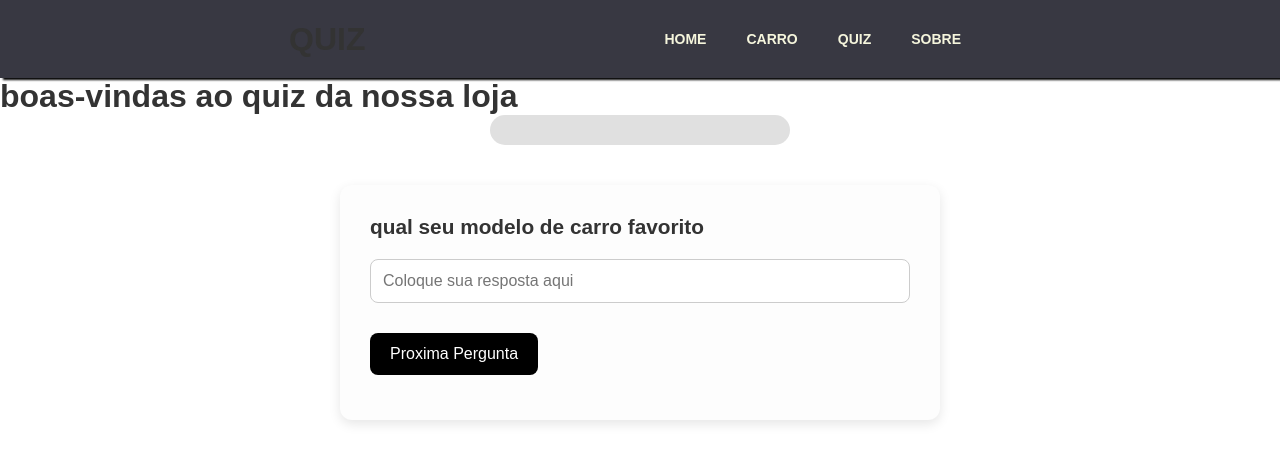
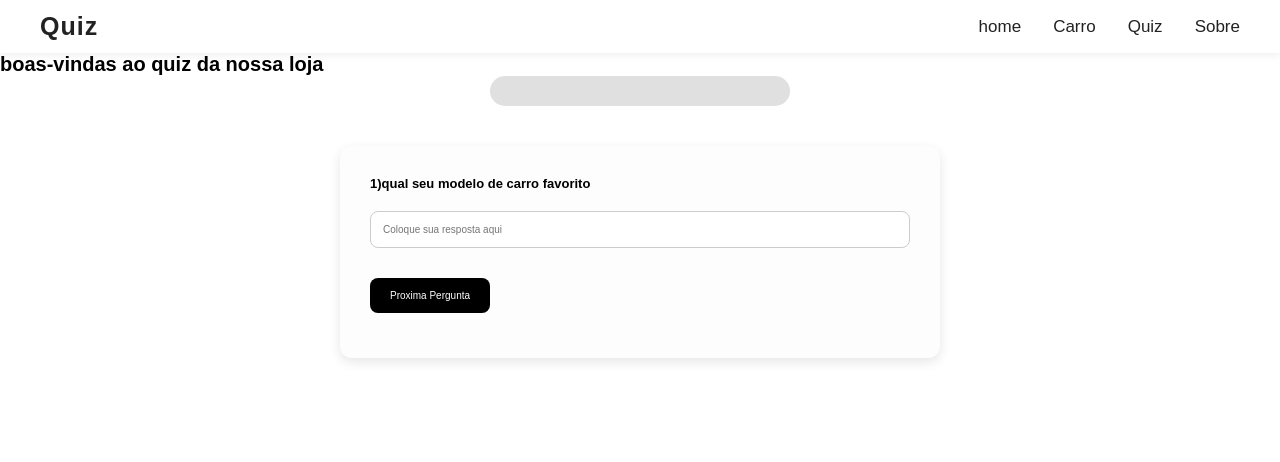
Before and after one commit to CP1-Front-404/CP2---Web, a plain HTML site: page pages/quiz.html in a window 1280 px wide. Drawn offline with Linux system fonts and the light colour scheme.

Commit message:
estilizando o header de sobre,quiz,carros

```diff
--- a/src/css/carros.css
+++ b/src/css/carros.css
@@ -1,38 +1,57 @@
-
-*{
+* {
     margin: 0;
     padding: 0;
     box-sizing: border-box;
 }
 
-body{
+html {
+    font-size: 62.5%;
+    scroll-behavior: smooth;
+    user-select: none;
+}
+
+body {
+    font-family: 'Montserrat', Arial, sans-serif;
     background: #fff;
 }
-header{
-    background:rgb(56, 56, 66);
+
+header {
+    background: #fff;
     display: flex;
-    justify-content: space-evenly;
+    justify-content: space-between;
     align-items: center;
-    box-shadow: 3px 2px 2px black;
-    padding: 20px;
-    flex-wrap: wrap;
-    text-transform: uppercase;
+    box-shadow: 0 2px 8px rgba(0,0,0,0.07);
+    padding: 12px 40px;
+    top: 0;
+    width: 100%;
+    z-index: 1000;
 }
-header nav ul{
+
+header h1 {
+    font-size: 2.5rem;
+    color: #222;
+    font-weight: 600;
+    letter-spacing: 1px;
+    margin: 0;
+}
+
+header nav ul {
     list-style: none;
     display: flex;
-    padding: 10px;
+    gap: 32px;
+    padding: 0;
+    margin: 0;
 }
-header nav ul li{
-    padding: 0px 20px;
+
+header nav ul li a {
+    text-decoration: none;
+    color: #222;
+    font-weight: 400;
+    font-size: 1.7rem;
+    transition: color 0.2s;
+    padding: 6px 0;
 }
-header nav ul li a{
-    text-decoration: none;
-    color: beige;
-    font-weight: 700;
-    font-size: 14px;
-    text-transform: uppercase;
+header nav ul li a:hover {
+    color: #00FFB2;
+    border-bottom: 2px solid #bb0a30;
 }
-header nav ul li a:hover{
-    text-decoration: underline;
-}
--- a/src/css/quiz.css
+++ b/src/css/quiz.css
@@ -1,47 +1,59 @@
-
 * {
     margin: 0;
     padding: 0;
     box-sizing: border-box;
 }
 
+html {
+    font-size: 62.5%;
+    scroll-behavior: smooth;
+    user-select: none;
+}
+
 body {
+    font-family: 'Montserrat', Arial, sans-serif;
     background: #fff;
-  font-family: Arial, sans-serif;
-  color: #333;
 }
 
 header {
-  background: rgb(56, 56, 66);
+    background: #fff;
     display: flex;
-  justify-content: space-evenly;
+    justify-content: space-between;
     align-items: center;
-  box-shadow: 3px 2px 2px black;
-  padding: 20px;
-  flex-wrap: wrap;
-  text-transform: uppercase;
+    box-shadow: 0 2px 8px rgba(0,0,0,0.07);
+    padding: 12px 40px;
+    top: 0;
+    width: 100%;
+    z-index: 1000;
+}
+
+header h1 {
+    font-size: 2.5rem;
+    color: #222;
+    font-weight: 600;
+    letter-spacing: 1px;
+    margin: 0;
 }
 
 header nav ul {
     list-style: none;
     display: flex;
-  padding: 10px;
-}
-
-header nav ul li {
-  padding: 0px 20px;
+    gap: 32px;
+    padding: 0;
+    margin: 0;
 }
 
 header nav ul li a {
     text-decoration: none;
-  color: beige;
-  font-weight: 700;
-  font-size: 14px;
-  text-transform: uppercase;
+    color: #222;
+    font-weight: 400;
+    font-size: 1.7rem;
+    transition: color 0.2s;
+    padding: 6px 0;
 }
-
 header nav ul li a:hover {
-  text-decoration: underline;
+    color: #00FFB2;
+    border-bottom: 2px solid #bb0a30;
 }
 
 #container-perguntas,
--- a/src/css/sobre.css
+++ b/src/css/sobre.css
@@ -1,39 +1,59 @@
-*{
+* {
     margin: 0;
     padding: 0;
     box-sizing: border-box;
 }
 
-body{
+html {
+    font-size: 62.5%;
+    scroll-behavior: smooth;
+    user-select: none;
+}
+
+body {
+    font-family: 'Montserrat', Arial, sans-serif;
     background: #fff;
 }
-header{
-    background:rgb(56, 56, 66);
+
+header {
+    background: #fff;
     display: flex;
-    justify-content: space-evenly;
+    justify-content: space-between;
     align-items: center;
-    box-shadow: 3px 2px 2px black;
-    padding: 20px;
-    flex-wrap: wrap;
-    text-transform: uppercase;
+    box-shadow: 0 2px 8px rgba(0,0,0,0.07);
+    padding: 12px 40px;
+    top: 0;
+    width: 100%;
+    z-index: 1000;
 }
-header nav ul{
+
+header h1 {
+    font-size: 2.5rem;
+    color: #222;
+    font-weight: 600;
+    letter-spacing: 1px;
+    margin: 0;
+}
+
+header nav ul {
     list-style: none;
     display: flex;
-    padding: 10px;
+    gap: 32px;
+    padding: 0;
+    margin: 0;
 }
-header nav ul li{
-    padding: 0px 20px;
+
+header nav ul li a {
+    text-decoration: none;
+    color: #222;
+    font-weight: 400;
+    font-size: 1.7rem;
+    transition: color 0.2s;
+    padding: 6px 0;
 }
-header nav ul li a{
-    text-decoration: none;
-    color: beige;
-    font-weight: 700;
-    font-size: 14px;
-    text-transform: uppercase;
-}
-header nav ul li a:hover{
-    text-decoration: underline;
+header nav ul li a:hover {
+    color: #00FFB2;
+    border-bottom: 2px solid #bb0a30;
 }
 
 main {
--- a/src/js/quiz.js
+++ b/src/js/quiz.js
@@ -11,22 +11,29 @@ document.addEventListener('DOMContentLoaded',()=>{
 
 
     const questoes=[
-        "qual seu modelo de carro favorito",
-        "Que características você mais valoriza em um carro?",
-        "Se você pudesse ter qualquer carro do mundo, qual escolheria?",
-        "Qual foi o melhor carro que você já dirigiu?",
-        "O que mais chamou sua atenção em nossa loja?",
-        "Que cor de carro você mais gosta e por quê?",
-        "Você prefere carros automáticos ou manuais? Explique sua escolha",
+        "1)qual seu modelo de carro favorito",
+        "2)Que características você mais valoriza em um carro?",
+        "3)Se você pudesse ter qualquer carro do mundo, qual escolheria?",
+        "4)Qual foi o melhor carro que você já dirigiu?",
+        "5)O que mais chamou sua atenção em nossa loja?",
+        "6)Que cor de carro você mais gosta e por quê?",
+        "7)Você prefere carros automáticos ou manuais?",
+        "8)O que é mais importante para você: desempenho, economia de combustível ou design?",
+        "9)Você se considera mais apaixonado por carros clássicos ou modernos?",
+        "10)Você daria prioridade a um carro elétrico hoje em dia? "
+
+
     ]
 
     let perguntas = 0;
     const respostas = [];
 
     function atualizarBarraProgresso() {
-    const progresso = (perguntas / questoes.length) * 100;
+    const progresso = (perguntas / questoes.length) * 111;
     barraProgresso.style.width = `${progresso}%`;
+
 }
+
 function mostrarPergunta(){
     if(perguntas < questoes.length){
         pergunta.textContent = questoes[perguntas];
@@ -36,6 +43,7 @@ function mostrarPergunta(){
     }else{
         mostrarResultado();
     }
+
 }
      function mostrarResultado(){
         containerPerguntas.classList.add('hidden');
```
Also changed, not shown: pages/carros.html (+1 -0 lines), pages/sobre.html (+1 -1 lines). Lines whose indentation alone changed are shown as unchanged.
